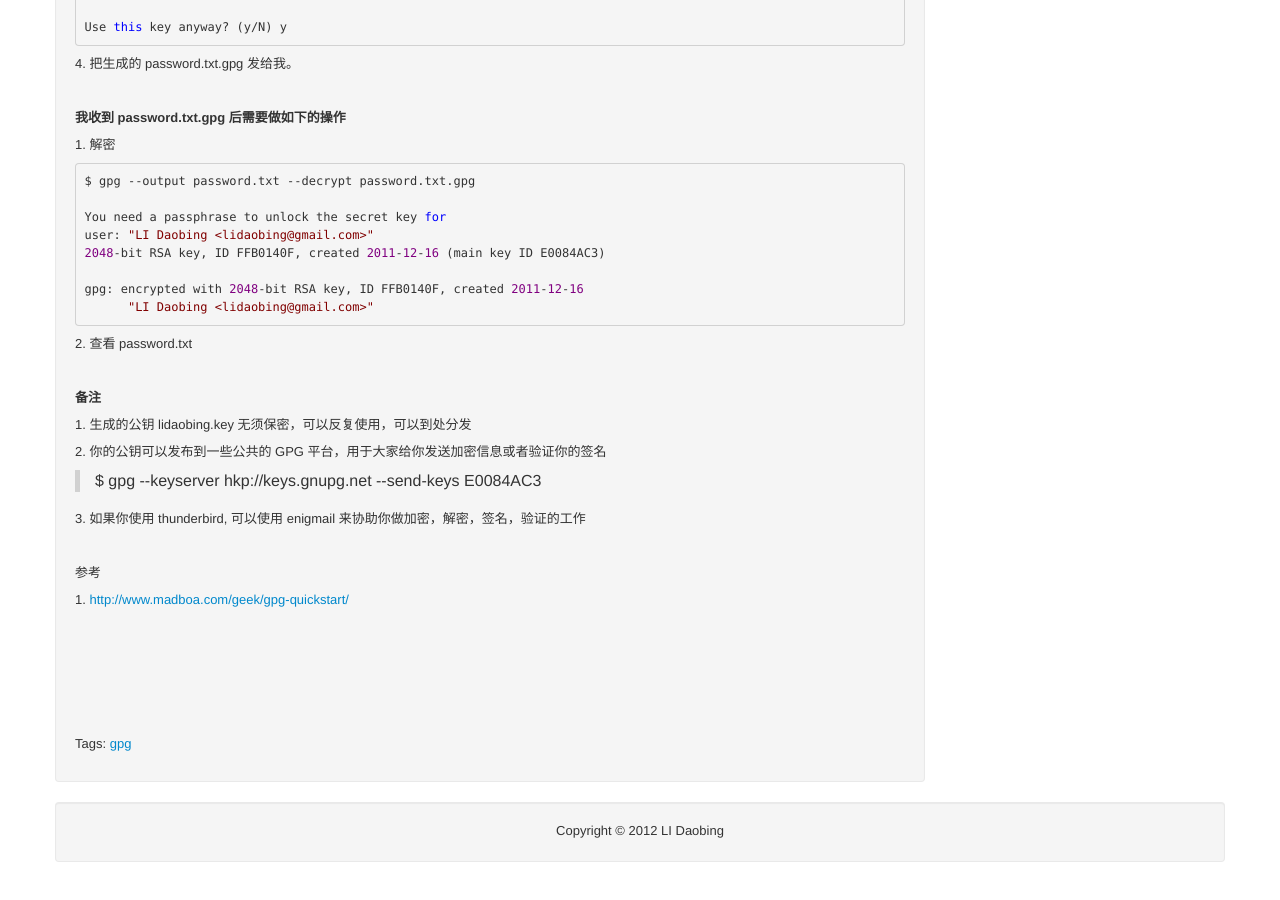
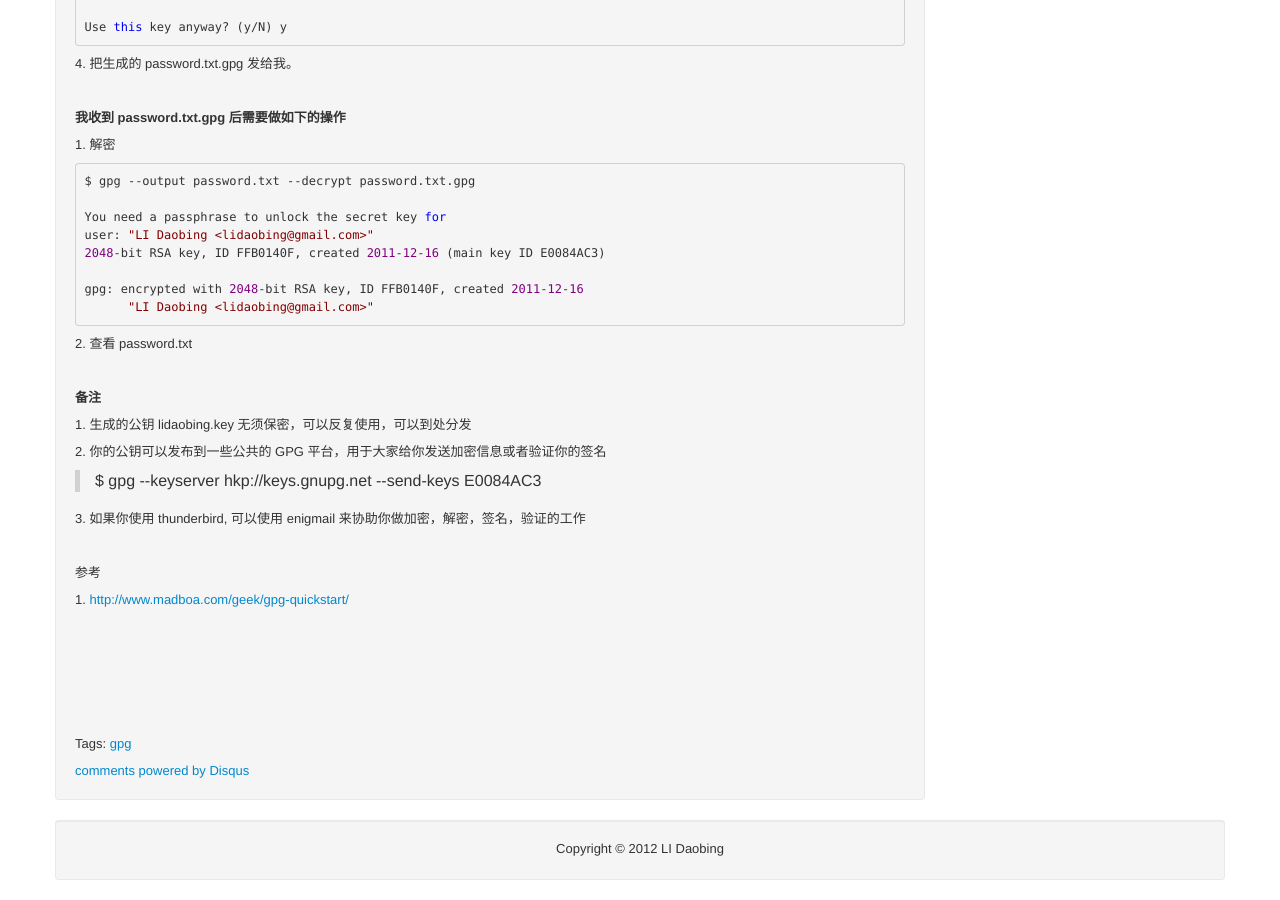
Before and after one commit to lidaobing/lidaobing.github.com, a Jekyll site: the page built from _posts/2011-12-16-encrypt-with-gpg.html, in a window 1280 px wide and 900 px high, scrolled down 1086 px. Built offline with Jekyll 4.4.1, drawn with Linux system fonts in a browser that asks for light colours; Markdown is read by kramdown in place of the engine named in the settings; comment, search, counter and statistics services are not loaded; part of the change alters nothing that is shown.

Commit message:
add comment

```diff
--- a/_layouts/post.html
+++ b/_layouts/post.html
@@ -14,4 +14,18 @@ layout: default
     <a href="http://www.google.com/search?q={{ tag | escape }}+site:blog.lidaobing.com">{{ tag }}</a>{% if forloop.last == false %}, {% endif %}
     {% endfor %}
   </p>
+  <div id="disqus_thread"></div>
+<script type="text/javascript">
+    /* * * CONFIGURATION VARIABLES: EDIT BEFORE PASTING INTO YOUR WEBPAGE * * */
+    var disqus_shortname = 'lidaobing-blog'; // required: replace example with your forum shortname
+
+    /* * * DON'T EDIT BELOW THIS LINE * * */
+    (function() {
+        var dsq = document.createElement('script'); dsq.type = 'text/javascript'; dsq.async = true;
+        dsq.src = 'http://' + disqus_shortname + '.disqus.com/embed.js';
+        (document.getElementsByTagName('head')[0] || document.getElementsByTagName('body')[0]).appendChild(dsq);
+    })();
+</script>
+<noscript>Please enable JavaScript to view the <a href="http://disqus.com/?ref_noscript">comments powered by Disqus.</a></noscript>
+<a href="http://disqus.com" class="dsq-brlink">comments powered by <span class="logo-disqus">Disqus</span></a>
 </div>
```
